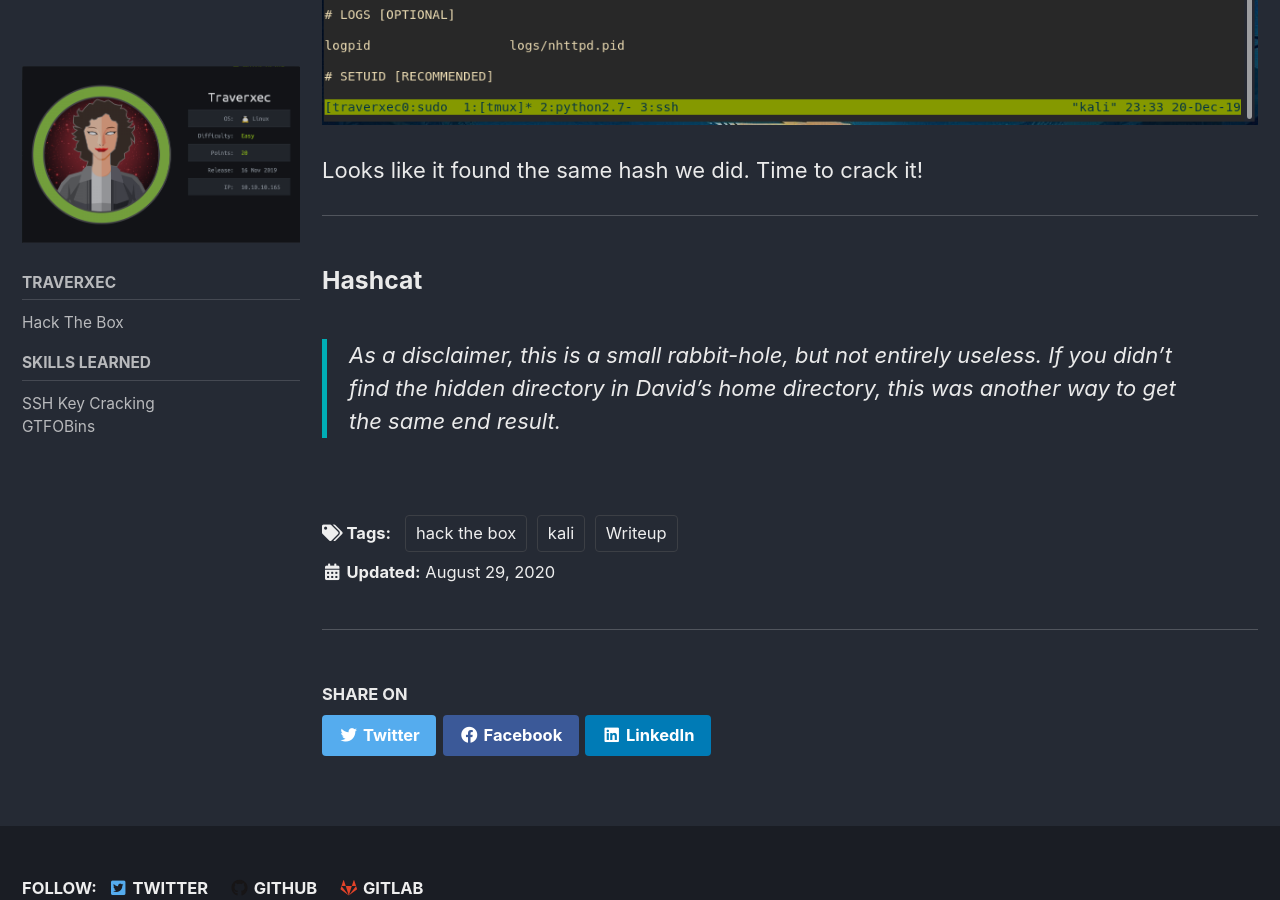
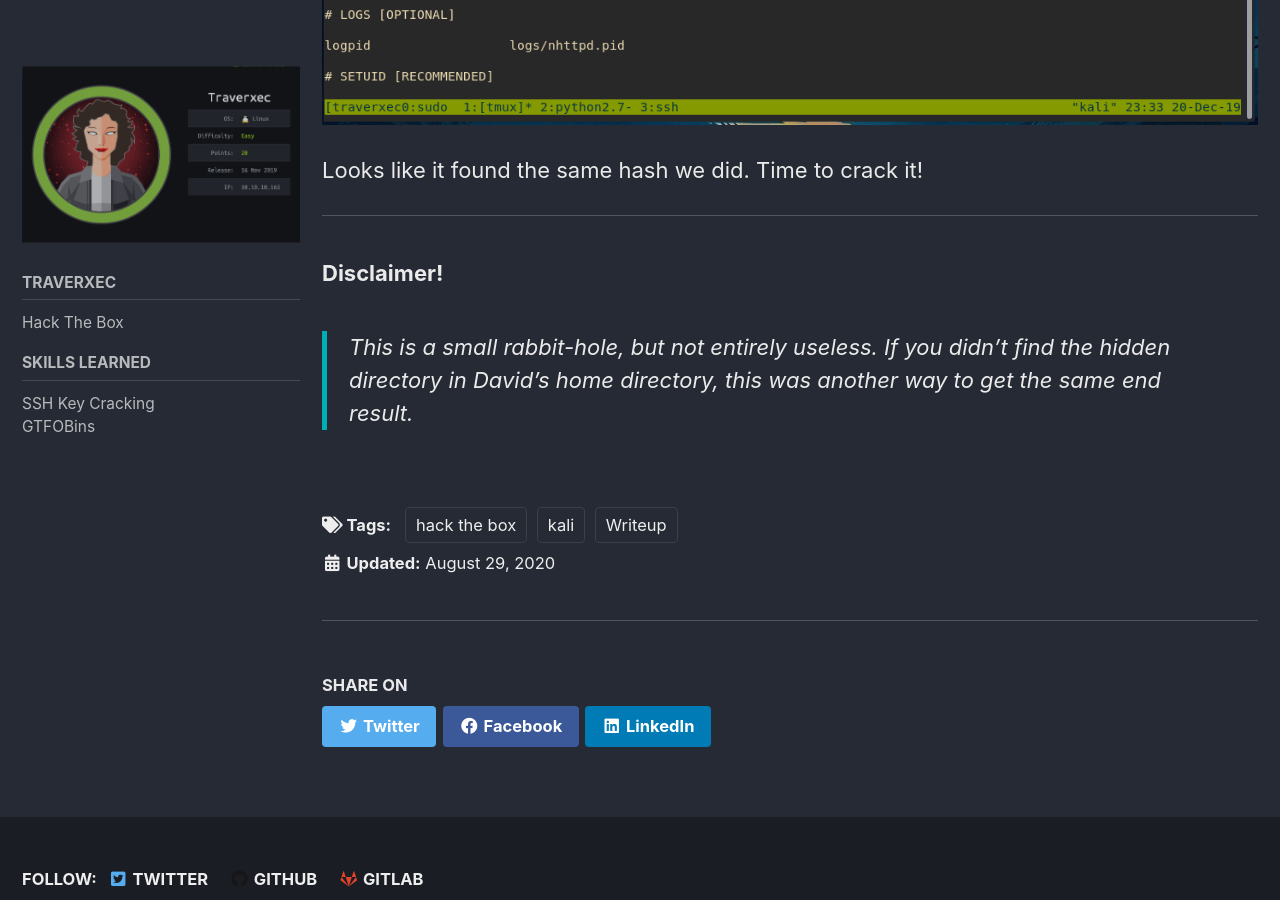
Before and after one commit to mattellquist/gimikbugs.github.io, a Jekyll site: the page built from _writeups/traverxec.md, in a window 1280 px wide and 900 px high, scrolled down 10532 px. Built offline with Jekyll 4.4.1, drawn with Linux system fonts in a browser that asks for light colours; cached includes are drawn as plain includes.

Commit message:
writing Traverxec

```diff
--- a/_writeups/traverxec.md
+++ b/_writeups/traverxec.md
@@ -182,6 +182,6 @@ The archive contains SSH keys, one of them being the private key `id_rsa`.
 Looks like it found the same hash we did. Time to crack it!
 
 ---
-### Hashcat
+###### Disclaimer!
 
-> As a disclaimer, this is a small rabbit-hole, but not entirely useless. If you didn't find the hidden directory in David's home directory, this was another way to get the same end result.
+> This is a small rabbit-hole, but not entirely useless. If you didn't find the hidden directory in David's home directory, this was another way to get the same end result.
```
